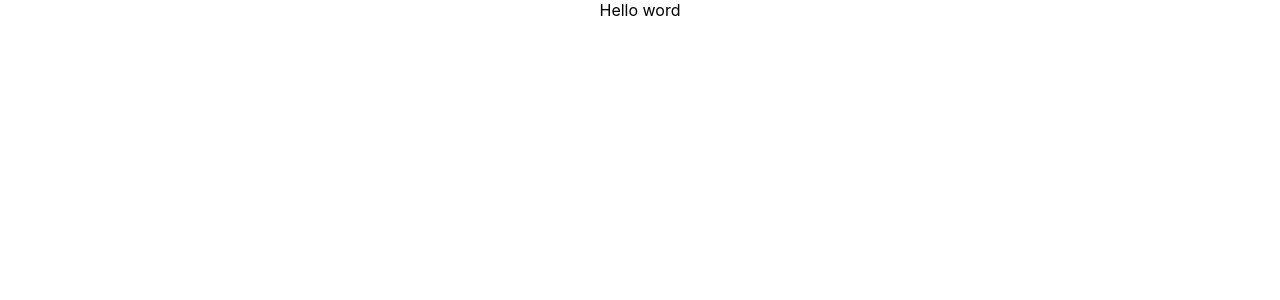
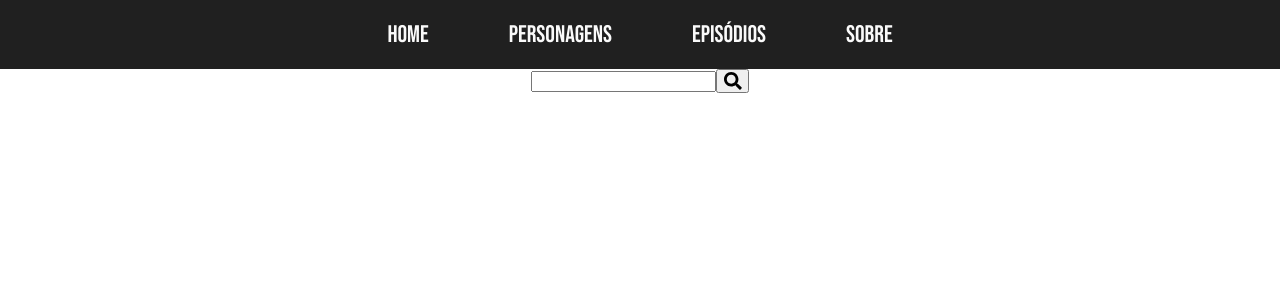
Before and after one commit to yasaf7/rick-morty-react, a React (Create React App) app: page /personagens in a window 1280 px wide. Shown: the top 300 px of the page. Built offline with nearby package versions, Linux system fonts and the light colour scheme; no server answers.

Commit message:
Criação do arquivo de conexão a API

```diff
--- a/src/Pages/Personagens/index.js
+++ b/src/Pages/Personagens/index.js
@@ -1,7 +1,40 @@
-function Personagens(){
-    return(
+import React, { useEffect, useState } from 'react';
+import HeaderResponsive from '../../Components/HeaderResponsive';
+import api from '../../Api';
+import { FontAwesomeIcon } from '@fortawesome/react-fontawesome'
+import { faSearch } from '@fortawesome/free-solid-svg-icons'
+
+function Personagens() {
+    const [data, setData] = useState(null);
+    const [name, setName] = useState("");
+
+    useEffect(() => {
+        async function loadAll() {
+            let res = await api.getPersonagemByName();
+            setData(res.data)
+            console.log(data)
+        }
+        loadAll();
+    }, [data]);
+
+    function clickMouse(event) {
+        event.preventDefault();
+        console.log("Escolhendo o nome: ", name)
+    }
+    return (
         <div>
-            Hello word
+            <HeaderResponsive />
+            <div className="search-container">
+                <form onSubmit={clickMouse}>
+                    <input onChange={(e) => {
+                        setName(e.target.value);
+                    }} />
+
+                    <button type="submit">
+                        <FontAwesomeIcon icon={faSearch} size="lg" />
+                    </button>
+                </form>
+            </div>
         </div>
     )
 }
```
